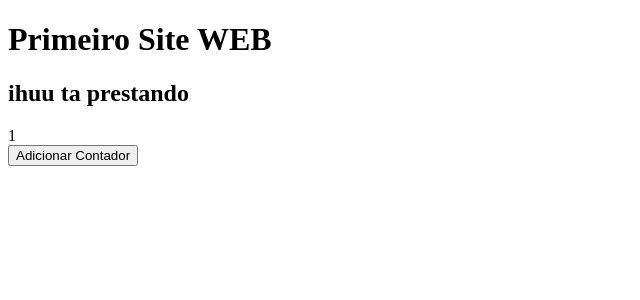
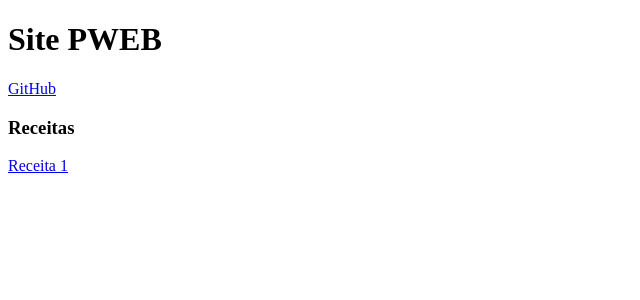
Before and after one commit to leonardobezrr/primeiroSite, a Next.js app: page / in a window 1280 px wide. Shown: the top 300 px of the page, without its empty margins (0-640 px from the left). Built offline with nearby package versions, Linux system fonts and the light colour scheme.

Commit message:
Jogando site no ar com os links

```diff
--- a/pages/index.js
+++ b/pages/index.js
@@ -1,30 +1,13 @@
 
 import {useState} from 'react';
 
-function Home (){
+export default function Home (){
     return (
     <div>
-        <h1>Primeiro Site WEB</h1>
-        <h2>ihuu ta prestando</h2>
-        <Contador></Contador>
+        <h1>Site PWEB</h1>
+        <a href='https://github.com/leonardobezrr/PWEB1' target='blank'>GitHub</a>
+        <h3>Receitas</h3>
+        <a href='https://github.com/leonardobezrr/PWEB1/tree/main/next0' target='blank'>Receita 1</a>
     </div>
     )
 }
-
-function Contador(){
-
-    const [contador,setContador] = useState(1);
-
-    function adicionarContador(){
-        setContador(contador+1);
-    }
-
-    return(
-        <div>
-            <div>{contador}</div>
-            <button onClick={adicionarContador}>Adicionar Contador</button>
-        </div>
-    )
-}
-
-export default Home
```
